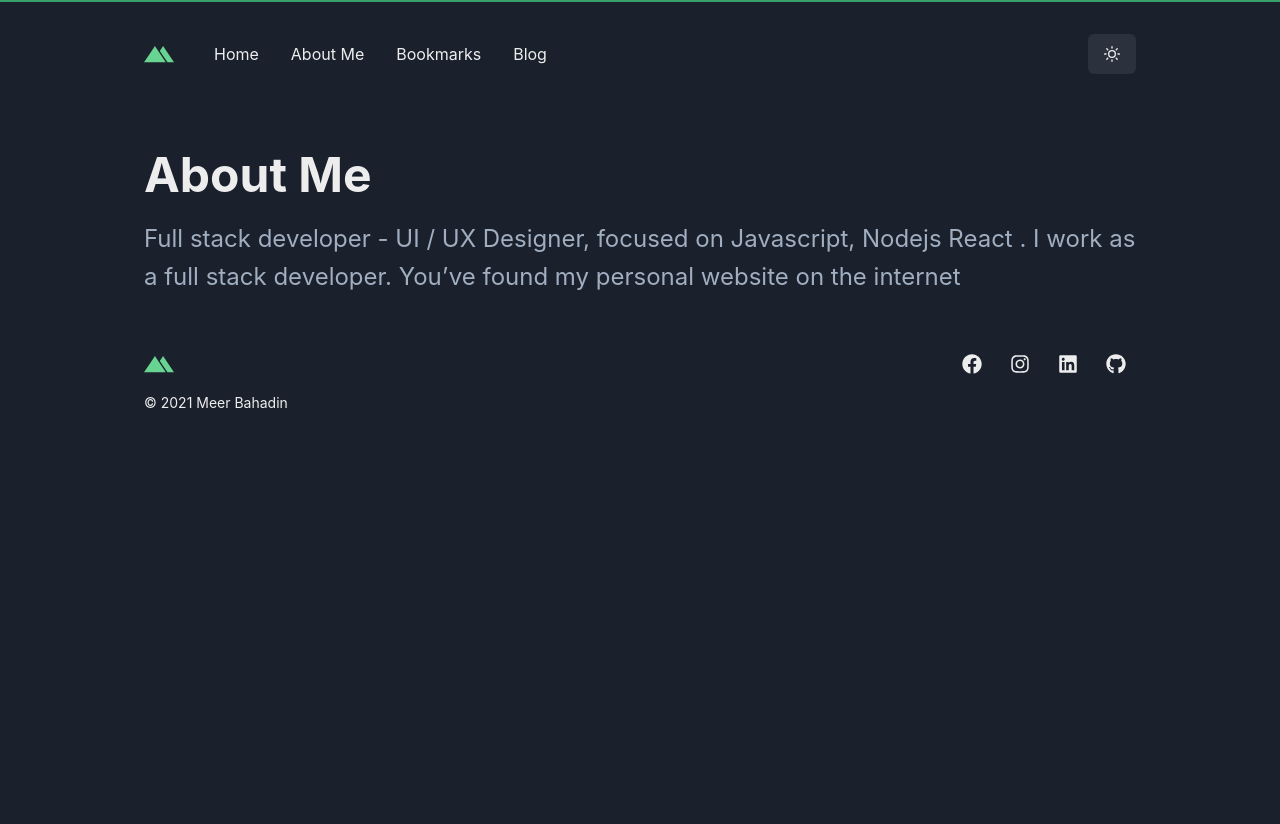
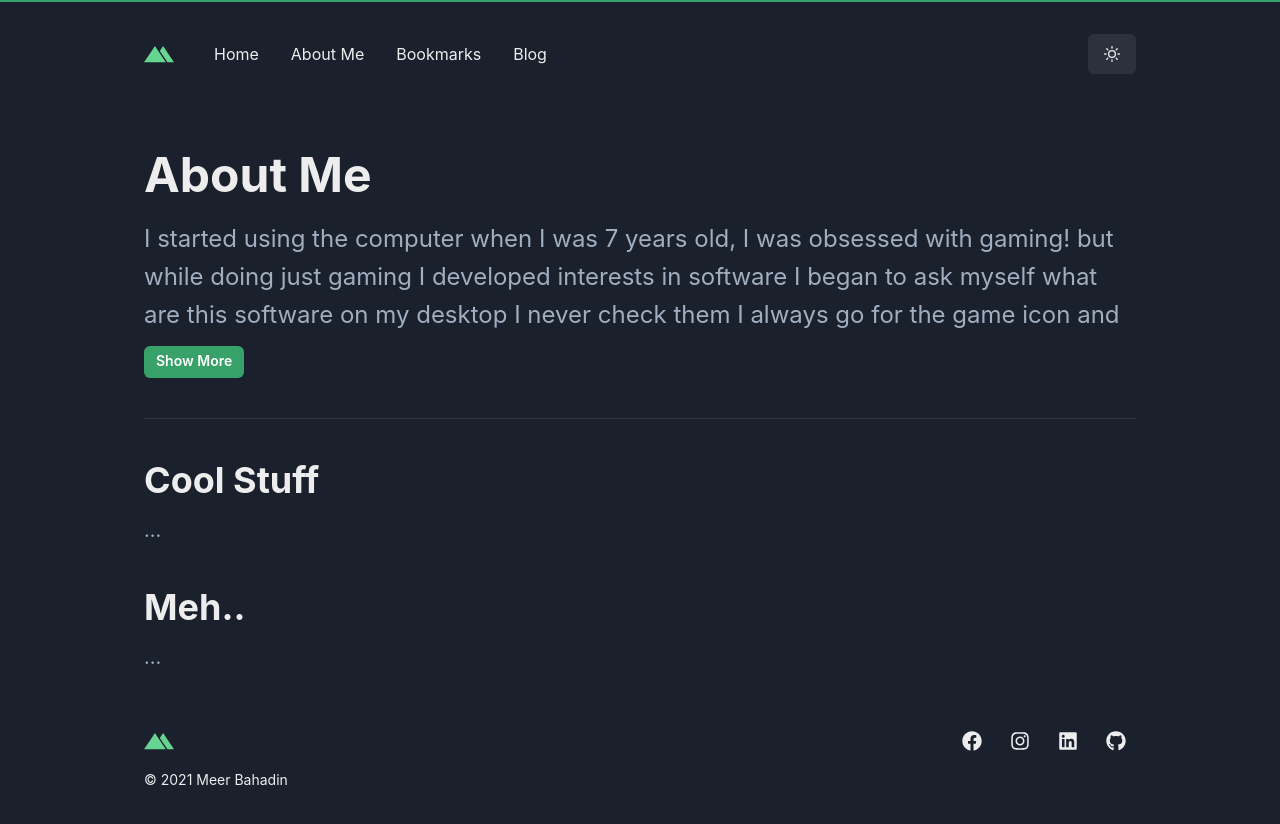
Before and after one commit to wainnyta/softwarearchitek.com, a Next.js app: page /about in a window 1280 px wide. Shown: the top 824 px of the page. Before the commit the page ends 800 px from the top, so only its background shows below. Built offline with nearby package versions, Linux system fonts and the light colour scheme.

Commit message:
added about

```diff
--- a/pages/about.js
+++ b/pages/about.js
@@ -1,8 +1,22 @@
-import Head from "next/head";
-import { Box, Container, Heading, SlideFade } from "@chakra-ui/react";
-import Paragraph from "../components/Paragraph";
+import Head from 'next/head';
+import {
+  Box,
+  Container,
+  Heading,
+  SlideFade,
+  Divider,
+  Button,
+  Collapse,
+  LightMode,
+} from '@chakra-ui/react';
+import Paragraph from '../components/Paragraph';
+import { useState } from 'react';
 
 const About = () => {
+  const [show, setShow] = useState(false);
+
+  const handleToggle = () => setShow(!show);
+
   return (
     <div>
       <Head>
@@ -16,17 +30,64 @@ const About = () => {
             <Box>
               <Heading
                 as="h1"
-                fontSize={{ base: "28px", md: "40px", lg: "48px" }}
+                fontSize={{ base: '28px', md: '40px', lg: '48px' }}
                 mb={4}
               >
                 About Me
               </Heading>
-              <Paragraph fontSize="2xl" lineHeight={1.6}>
-                Full stack developer - UI / UX Designer, focused on Javascript,{" "}
-                Nodejs React . I work as a full stack developer. You’ve found my
-                personal website on the internet
-              </Paragraph>
+              <Collapse in={show} startingHeight={110}>
+                <Paragraph fontSize="2xl" lineHeight={1.6}>
+                  I started using the computer when I was 7 years old, I was
+                  obsessed with gaming! but while doing just gaming I developed
+                  interests in software I began to ask myself what are this
+                  software on my desktop I never check them I always go for the
+                  game icon and that day everything changed. I started using
+                  photoshop and loved it I developed an interest in graphic
+                  design and I thought I will be doing that for the rest of my
+                  life but that changed when I got to college I started
+                  programming it was not fun at first I already knew HTML & CSS
+                  and some JS but that wasn't helping me understanding C# & C++,
+                  I didn't like building apps for windows using WinForm so I
+                  started work on my web skills and I picked Node.js & React and
+                  never looked back.
+                </Paragraph>
+              </Collapse>
+              <LightMode>
+                <Button
+                  size="sm"
+                  onClick={handleToggle}
+                  mt="1rem"
+                  colorScheme="green"
+                  bg="green.500"
+                >
+                  Show {show ? 'Less' : 'More'}
+                </Button>
+              </LightMode>
             </Box>
+            <Divider my={10} />
+          </SlideFade>
+          <SlideFade in={true} offsetY={80} delay={0.2}>
+            <Heading
+              as="h1"
+              fontSize={{ base: '24px', md: '30px', lg: '36px' }}
+              mb={3}
+            >
+              Cool Stuff
+            </Heading>
+            <Paragraph fontSize="xl" lineHeight={1.6}>
+              ...
+            </Paragraph>
+            <Heading
+              as="h1"
+              fontSize={{ base: '24px', md: '30px', lg: '36px' }}
+              mt={10}
+              mb={3}
+            >
+              Meh..
+            </Heading>
+            <Paragraph fontSize="xl" lineHeight={1.6}>
+              ...
+            </Paragraph>
           </SlideFade>
         </Container>
       </main>
--- a/pages/index.js
+++ b/pages/index.js
@@ -94,7 +94,7 @@ export default function Home() {
                   </ButtonGroup>
                 </LightMode>
               </Box>
-              <Divider my={10}  />
+              <Divider my={10} />
             </Box>
           </SlideFade>
           <SlideFade in={true} offsetY={80} delay={0.2}>
@@ -107,7 +107,7 @@ export default function Home() {
             </Heading>
             <Paragraph fontSize="xl" lineHeight={1.6}>
               As a full-stack web developer there are alot of tools you use in
-              your daily bases, these are primary tools that i use.
+              your daily bases, these are primary tools that i use & like.
             </Paragraph>
             <Grid
               mt={10}
```
